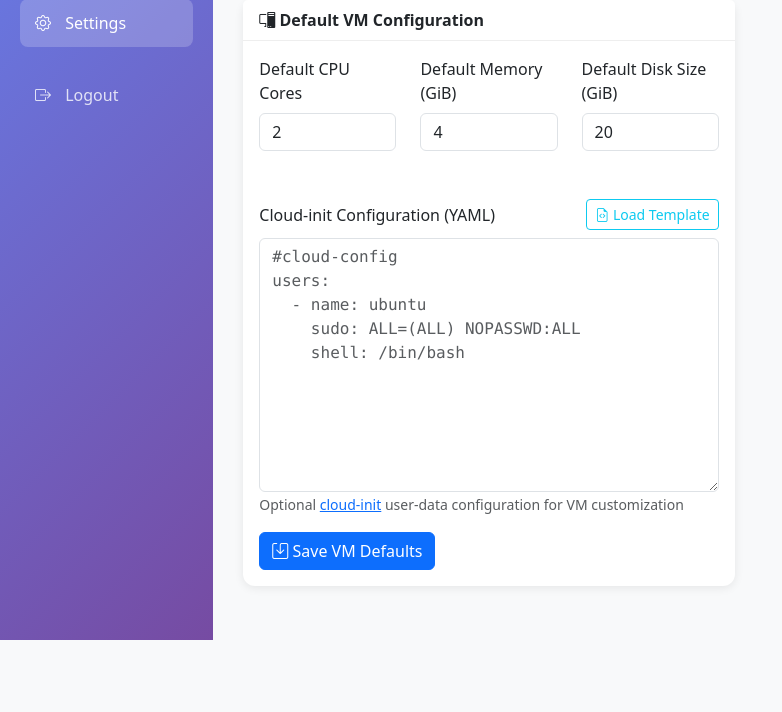
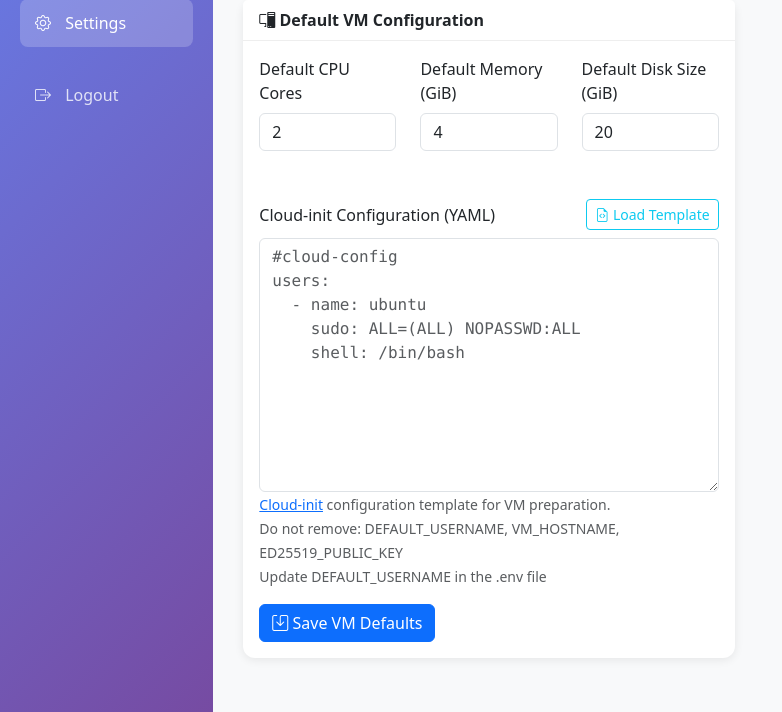
Before and after one commit to semanticlib/sandbox, a FastAPI app: template templates/admin/settings.html in a window 1280 px wide, after a click on "VM Settings". Shown: the part 176-888 px from the top of the page, without its empty margins (0-782 px from the left). Before the commit the page ends 816 px from the top, so only its background shows below. Run offline with FastAPI, Linux system fonts and the light colour scheme; the template is opened without the code that fills it, so the values that code supplies are empty.

Commit message:
feat(config): add DEFAULT_USERNAME placeholder for cloud-init template
Update cloud-init template to use dynamic placeholders (DEFAULT_USERNAME,
VM_HOSTNAME, ED25519_PUBLIC_KEY) instead of hardcoded values. Add
DEFAULT_USERNAME environment variable to env.example and update UI to
warn users about required placeholders. Also clean up .gitignore.

```diff
--- a/static/js/settings.js
+++ b/static/js/settings.js
@@ -103,11 +103,11 @@ function loadCloudInitTemplate() {
     const template = `#cloud-config
 # Default user configuration
 users:
-  - name: ubuntu
+  - name: DEFAULT_USERNAME
     sudo: ALL=(ALL) NOPASSWD:ALL
     shell: /bin/bash
     ssh_authorized_keys:
-      - ssh-rsa YOUR_PUBLIC_KEY_HERE
+      - ssh-ed25519 ED25519_PUBLIC_KEY
 
 # Update packages on first boot
 package_update: true
@@ -115,23 +115,19 @@ package_upgrade: false
 
 # Install additional packages
 packages:
-  - vim
-  - curl
-  - wget
+  - zip
+  - plocate
 
 # Set hostname
-hostname: my-vm
+hostname: VM_HOSTNAME
 
-# Write files to the system
-write_files:
-  - path: /etc/motd
-    content: |
-      Welcome to this VM!
-      Configured by cloud-init.
-
-# Run commands on first boot
+# Add swap file
 runcmd:
-  - echo "Cloud-init completed successfully" >> /var/log/cloud-init-custom.log
+  - [ fallocate, -l, 2G, /swapfile ]
+  - [ chmod, 600, /swapfile ]
+  - [ mkswap, /swapfile ]
+  - [ swapon, /swapfile ]
+  - [ sed, -i, '$a/swapfile none swap sw 0 0', /etc/fstab ]
 `;
     cloudInitField.value = template;
 }
--- a/templates/admin/settings.html
+++ b/templates/admin/settings.html
@@ -183,7 +183,9 @@
                                 </label>
                                 <textarea class="form-control font-monospace" id="cloud_init" name="cloud_init" rows="10"
                                           placeholder="#cloud-config&#10;users:&#10;  - name: ubuntu&#10;    sudo: ALL=(ALL) NOPASSWD:ALL&#10;    shell: /bin/bash">{{ vm_settings.cloud_init if vm_settings and vm_settings.cloud_init else '' }}</textarea>
-                                <small class="text-muted">Optional <a href="https://cloud-init.io" target="_blank">cloud-init</a> user-data configuration for VM customization</small>
+                                <small class="text-muted"><a href="https://cloud-init.io" target="_blank">Cloud-init</a> configuration template for VM preparation.</small>
+                                <br><small class="text-muted text-danger">Do not remove: DEFAULT_USERNAME, VM_HOSTNAME, ED25519_PUBLIC_KEY</small>
+                                <br><small class="text-muted text-danger">Update DEFAULT_USERNAME in the .env file</small>
                             </div>
                             <button type="submit" class="btn btn-primary">
                                 <i class="bi bi-save"></i> Save VM Defaults
```
Also changed, not shown: 2 other files.
